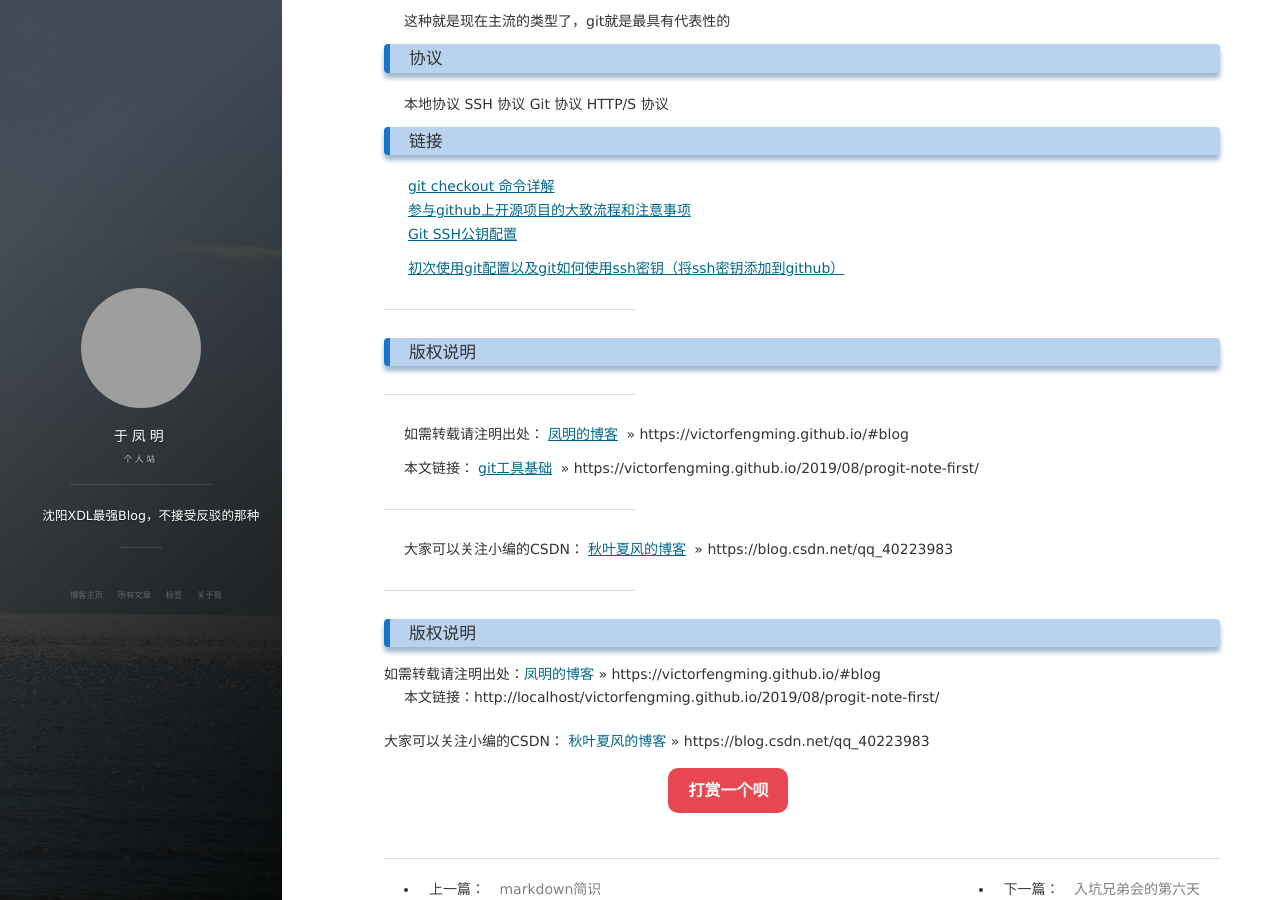
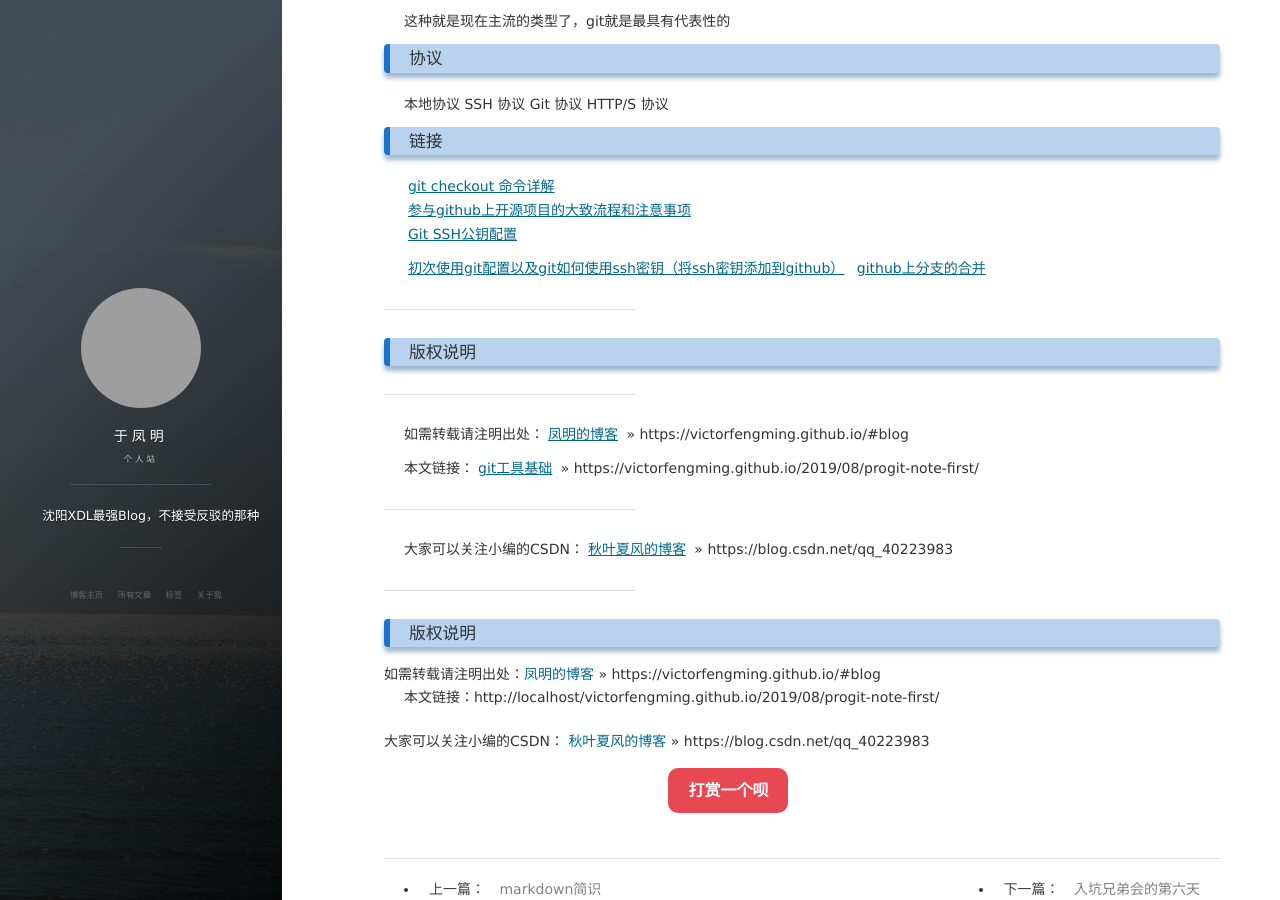
Before and after one commit to 1978413822/victorfengming.github.io, a Jekyll site: the page built from _posts/2019-08-17-progit-note-first.markdown, in a window 1280 px wide and 900 px high, scrolled down 1373 px. Built offline with Jekyll 4.4.1, drawn with Linux system fonts in a browser that asks for light colours; nearby versions of some CDN libraries; comment, search, counter and statistics services are not loaded; grey boxes are pictures that could not be loaded.

```diff
--- a/_posts/2019-08-17-progit-note-first.markdown
+++ b/_posts/2019-08-17-progit-note-first.markdown
@@ -50,7 +50,7 @@
 [Git SSH公钥配置](https://www.cnblogs.com/yangshifu/p/9919817.html)
 
 [初次使用git配置以及git如何使用ssh密钥（将ssh密钥添加到github）](https://www.cnblogs.com/superGG1990/p/6844952.html)
-
+[github上分支的合并](https://www.cnblogs.com/leilei0327/p/8688244.html)
 
 
 ***
```
